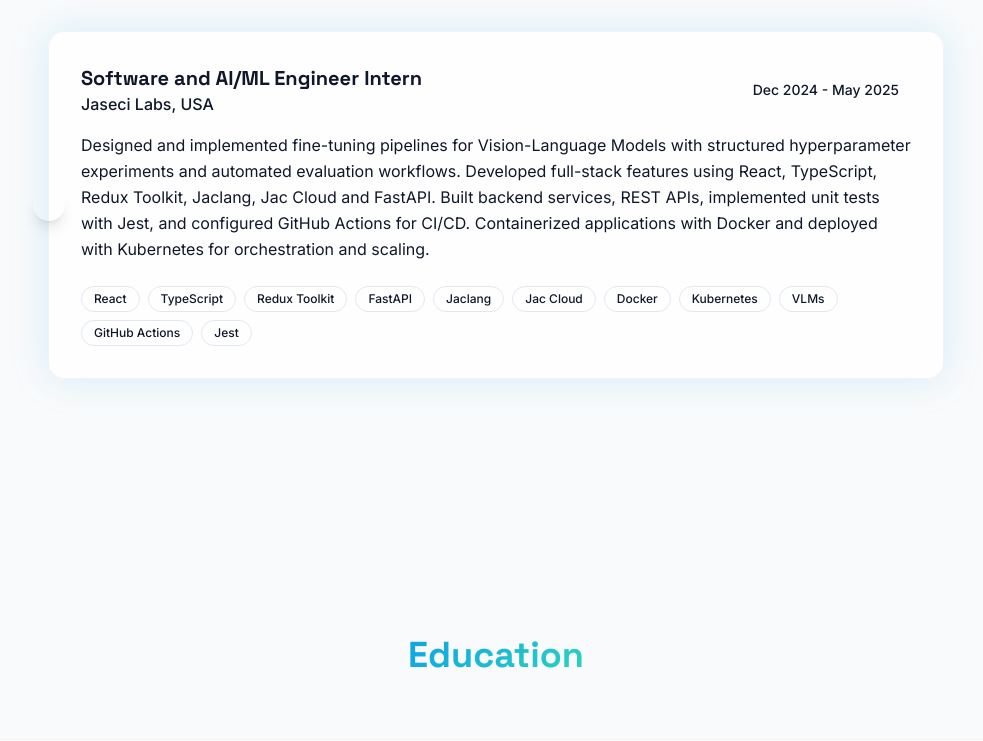
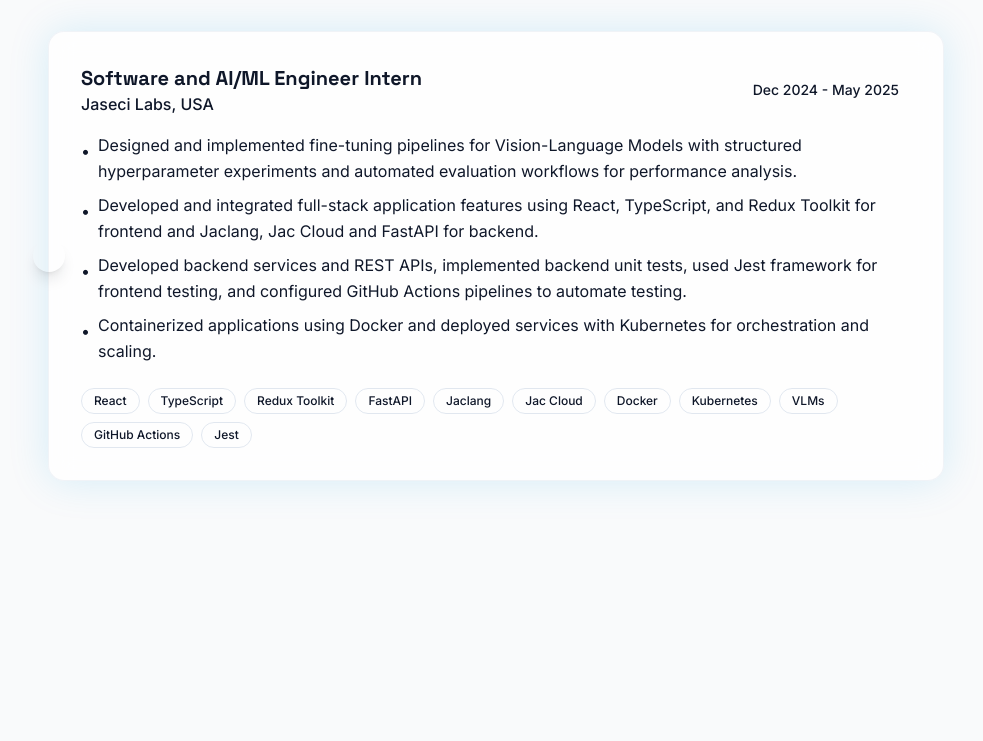
Before and after one commit to SarangaVP/SarangaVP.github.io, a Next.js app: page / in a window 1280 px wide. Shown: the part 1560-2301 px from the top of the page, without its empty margins (144-1127 px from the left). Built offline with nearby package versions, Linux system fonts and the light colour scheme.

Commit message:
Refactor Experience component to display job highlights

```diff
--- a/app/components/Experience.tsx
+++ b/app/components/Experience.tsx
@@ -43,10 +43,15 @@
                     </div>
                   </div>
 
-                  {/* Description */}
-                  <p className="text-muted-foreground leading-relaxed">
-                    {exp.description}
-                  </p>
+                  {/* Description as bullet points */}
+                  <ul className="space-y-2 text-muted-foreground leading-relaxed">
+                    {exp.highlights.map((point, i) => (
+                      <li key={i} className="flex items-start gap-2">
+                        <span className="text-primary mt-1.5">•</span>
+                        <span>{point}</span>
+                      </li>
+                    ))}
+                  </ul>
 
                   {/* Technologies */}
                   <div className="flex flex-wrap gap-2 pt-2">
--- a/lib/data.ts
+++ b/lib/data.ts
@@ -19,7 +19,12 @@
     title: "Software and AI/ML Engineer Intern",
     company: "Jaseci Labs, USA",
     duration: "Dec 2024 - May 2025",
-    description: "Designed and implemented fine-tuning pipelines for Vision-Language Models with structured hyperparameter experiments and automated evaluation workflows. Developed full-stack features using React, TypeScript, Redux Toolkit, Jaclang, Jac Cloud and FastAPI. Built backend services, REST APIs, implemented unit tests with Jest, and configured GitHub Actions for CI/CD. Containerized applications with Docker and deployed with Kubernetes for orchestration and scaling.",
+    highlights: [
+      "Designed and implemented fine-tuning pipelines for Vision-Language Models with structured hyperparameter experiments and automated evaluation workflows for performance analysis.",
+      "Developed and integrated full-stack application features using React, TypeScript, and Redux Toolkit for frontend and Jaclang, Jac Cloud and FastAPI for backend.",
+      "Developed backend services and REST APIs, implemented backend unit tests, used Jest framework for frontend testing, and configured GitHub Actions pipelines to automate testing.",
+      "Containerized applications using Docker and deployed services with Kubernetes for orchestration and scaling."
+    ],
     technologies: ["React", "TypeScript", "Redux Toolkit", "FastAPI", "Jaclang", "Jac Cloud", "Docker", "Kubernetes", "VLMs", "GitHub Actions", "Jest"],
   },
 ];
```
